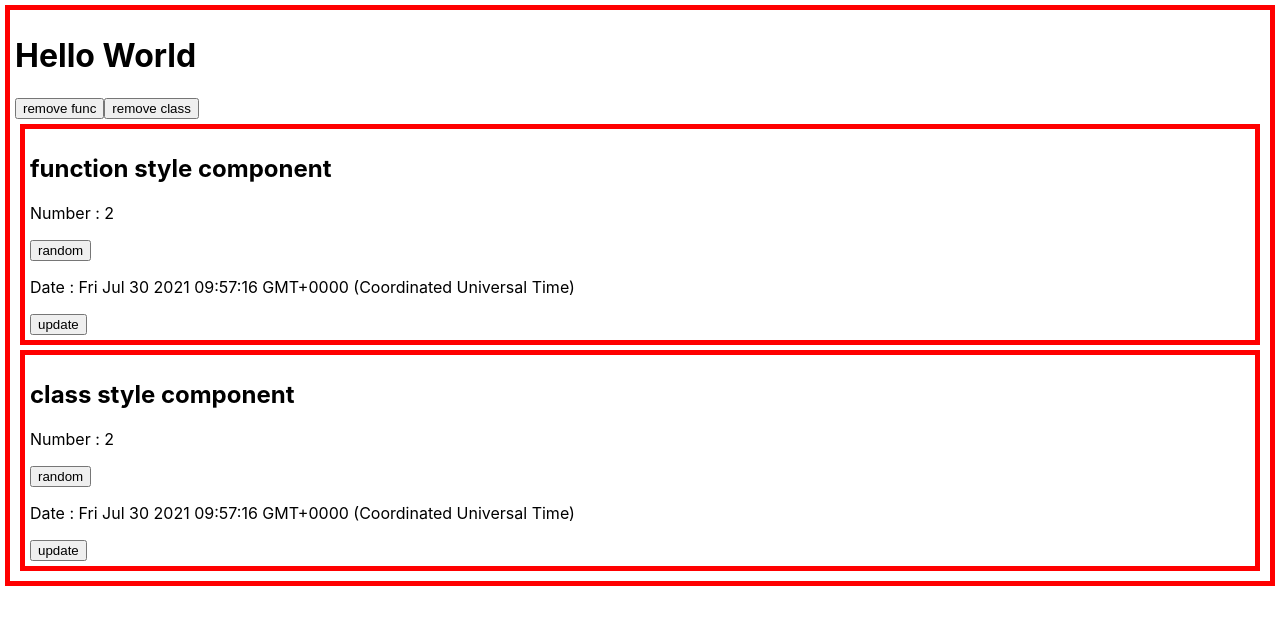
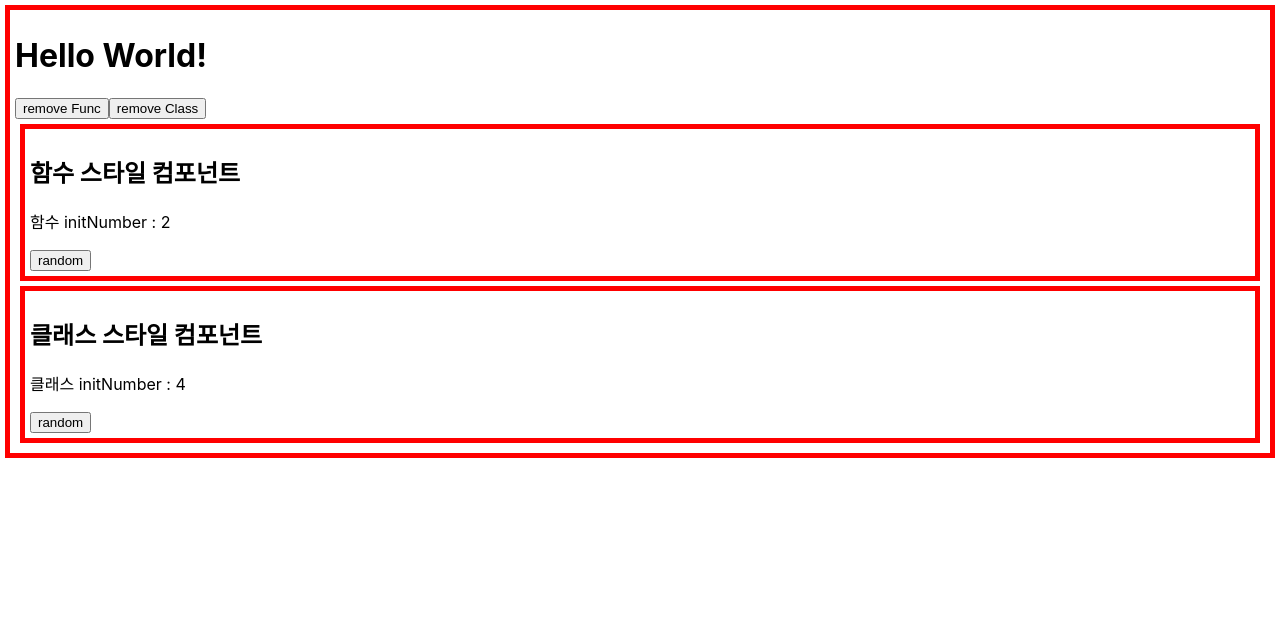
Before and after one commit to hanryu1109/easygoing, a React (Create React App) app in the folder func-class-style-coding/: page / in a window 1280 px wide. Shown: the top 624 px of the page. Built offline with nearby package versions, Linux system fonts and the light colour scheme.

Commit message:
Add App2.js

```diff
--- /dev/null
+++ b/func-class-style-coding/src/App2.js
@@ -0,0 +1,65 @@
+import React, { useState, useEffect } from "react";
+
+function App2() {
+  var [funcShow, setFuncShow] = useState(true);
+  var [classShow, setClassShow] = useState(true);
+  return(
+    <div className="container">
+      <h1>Hello World!</h1>
+      <input type="button" value="remove Func" onClick={function(){setFuncShow(false)}}></input>
+      <input type="button" value="remove Class" onClick={function(){setClassShow(false)}}></input>
+      {funcShow ? <FuncComp initNumber={2}></FuncComp> : null}
+      {classShow ? <ClassComp initNumber={4}></ClassComp> : null}
+    </div>
+  )
+}
+
+function FuncComp(props) {
+
+  var [_number, setNumber] = useState(props.initNumber);
+
+  useEffect(function() {
+    console.log("컴포넌트가 처음 실행될때만 나옴")
+  }, [])
+
+  useEffect(function() {
+    return (
+      function() {
+        console.log("컴포넌츠가 사라질 때 실행")
+      }
+    )
+  })
+
+  return (
+    <div className="container">
+      <h2>함수 스타일 컴포넌트</h2>
+      <p>함수 initNumber : {_number}</p>
+      <input type="button" value="random" onClick={
+        function() {
+          setNumber(Math.random())
+        }
+      }></input>
+    </div>
+  )
+}
+
+class ClassComp extends React.Component{
+
+  state = {
+    number: this.props.initNumber
+  }
+
+  render() {
+    return (
+      <div className="container">
+        <h2>클래스 스타일 컴포넌트</h2>
+        <p>클래스 initNumber : {this.state.number}</p>
+        <input type="button" value="random" onClick={function() {
+          this.setState({number: Math.random()})
+        }.bind(this)}></input>
+      </div>
+    )
+  }
+}
+
+export default App2;
--- a/func-class-style-coding/src/index.js
+++ b/func-class-style-coding/src/index.js
@@ -2,11 +2,12 @@ import React from 'react';
 import ReactDOM from 'react-dom';
 import './index.css';
 import App from './App';
+import App2 from './App2';
 import reportWebVitals from './reportWebVitals';
 
 ReactDOM.render(
   <React.StrictMode>
-    <App />
+    <App2 />
   </React.StrictMode>,
   document.getElementById('root')
 );
```
